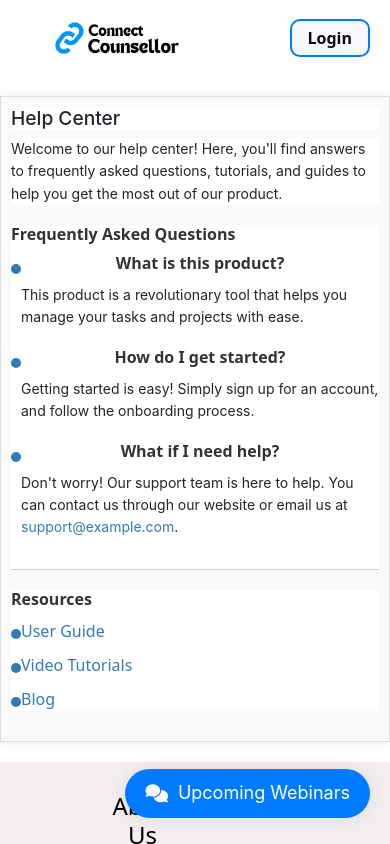
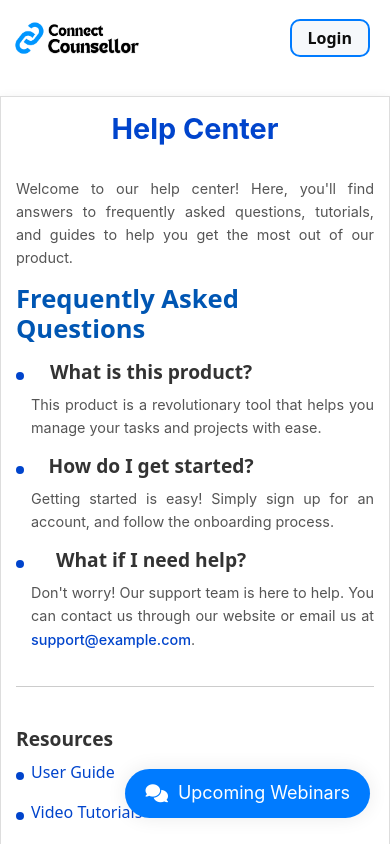
Before and after one commit to prathameshkhandare/Connectcounsellor, a React (Vite) app in the folder Client/: page /Help in a window 390 px wide. Shown: the top 844 px of the page. Built offline with nearby package versions, Linux system fonts and the light colour scheme; no server answers.

Commit message:
cs changes

```diff
--- a/Client/src/App.css
+++ b/Client/src/App.css
@@ -77,7 +77,7 @@ border-bottom: 1px #ccc;
 }
 
 .Logo-img {
-  margin-left: 50px;
+  margin-left: 10px;
 }
 
 
@@ -955,12 +955,15 @@ color: aliceblue;
 .footer {
   padding: 20px;
   margin-bottom: -26px;
-}
+  text-align: left; /* Ensure text alignment */
+}
+
 
 .footer-col-container {
   display: flex;
   flex-direction: row;
   justify-content: space-between;
+  align-items: flex-start; /* Ensure columns start from the top */
   flex-wrap: wrap;
   margin-left: 10%;
 }
@@ -969,11 +972,12 @@ color: aliceblue;
   flex: 1;
   margin: 10px;
   min-width: 200px;
+  text-align: left;
 }
 
 .footer-column h3 {
   margin-bottom: 10px;
-  margin-right: 70%;
+  text-align: left;
 }
 
 .footer-column ul {
--- a/Client/src/Components/Blog.jsx
+++ b/Client/src/Components/Blog.jsx
@@ -36,7 +36,7 @@ const Blog = () => {
           <img src={blog.image} alt={blog.title} className="blog-image" />
           <div className="blog-content">
             <div>
-              <p id='blog-category'>{blog.category}</p>
+              <p id='inner-blog-category'>{blog.category}</p>
               <p id='blog-title'>{blog.title}</p>
 
               <p>{blog.content}</p>
--- a/Client/src/Components/Help.jsx
+++ b/Client/src/Components/Help.jsx
@@ -10,7 +10,7 @@ const Help = () => {
       <h1 className="help-main-title">Help Center</h1>
       <p className="help-paragraph">Welcome to our help center! Here, you'll find answers to frequently asked questions, tutorials, and guides to help you get the most out of our product.</p>
       <section className="help-faq-section">
-        <h2 className="help-title">Frequently Asked Questions</h2>
+        <h2 className="help-title-main">Frequently Asked Questions</h2>
         <ul className="help-list">
           <li className="help-list-item">
             <h3 className="help-title">What is this product?</h3>
--- a/Client/src/Components/Stylesheets/Blog.css
+++ b/Client/src/Components/Stylesheets/Blog.css
@@ -1,3 +1,4 @@
+/* Blog Container */
 .blog-list {
   display: grid;
   grid-template-columns: 1fr;
@@ -5,65 +6,55 @@
   padding: 20px;
 }
 
+/* Blog Card */
 .blog-card {
   display: flex;
   flex-direction: row;
   background-color: #ffffff;
   border-radius: 8px;
-  box-shadow: 0 4px 8px rgba(0, 0, 0, 0.1); /* Box shadow for subtle depth */
-  transition: transform 0.3s ease-in-out, box-shadow 0.3s ease-in-out; /* Smooth transition for transform and box-shadow */
+  box-shadow: 0 4px 8px rgba(0, 0, 0, 0.1);
+  transition: transform 0.3s ease-in-out, box-shadow 0.3s ease-in-out;
   overflow: hidden;
-  margin: 0 60px; /* Margin around the box */
-  padding: 20px; /* Padding inside the box */
+  margin: 0 60px;
+  padding: 20px;
 }
 
+/* Blog Card Hover Effect */
 .blog-card:hover {
-  transform: translateY(-5px); /* Lift card on hover */
-  box-shadow: 0 8px 16px rgba(0, 0, 0, 0.2); /* Increase box shadow on hover for depth effect */
+  transform: translateY(-5px);
+  box-shadow: 0 8px 16px rgba(0, 0, 0, 0.2);
 }
 
+/* Blog Image */
 .blog-image {
   width: 350px;
   height: 350px;
   object-fit: cover;
-  margin-right: 40px; /* Space between image and content */
+  margin-right: 40px;
 }
 
+/* Blog Content */
 .blog-content {
   flex: 1;
-  padding: 0 20px; /* Padding inside the content box */
+  padding: 0 20px;
   display: flex;
   flex-direction: column;
   justify-content: space-between;
-}
-.blog-content p {
-  font-size: 1rem;
-  line-height: 1.6;
-  color: #444;
   text-align: justify; /* This will justify the text */
 }
 
-
+/* Blog Title */
 .blog-card h3 {
   font-size: 1.5rem;
   margin-bottom: 10px;
   color: #0044cc;
-
-
 }
 
-.blog-card p {
-  font-size: 1rem;
-  line-height: 1.6;
-  color: #444;
-
-}
-
-
+/* Blog Meta */
 .blog-meta {
   display: flex;
   align-items: center;
-  margin-top: 5px; /* Decrease the space between author name and date */
+  margin-top: 5px;
 }
 
 .blog-meta small {
@@ -72,41 +63,53 @@
 }
 
 .blog-date {
-  margin-left: 10%; /* Adjust date margin */
+  margin-left: 10%;
 }
 
-
-#blog-title{
-  font-weight: 700;
-  line-height: 1;
+/* Category Badge */
+#inner-blog-category {
+  width: 18%;
+  text-align: center;
+  padding: 1px;
+  background-color: rgba(0, 0, 255, 0.13);
+  border-radius: 20px;
+  color: blue;
 }
 
-#blog-category {
-  width: 40%;
-  /* text-align: center; */
-
-  padding: 3px;
-  line-height: 1;
-  /* background-color: #3896fa31; */
-  border-radius: 20px;
-  color: #007bff;
-}
-
-
+/* Mobile Responsive Adjustments */
 @media (max-width: 768px) {
+  /* Blog Card Stacking */
   .blog-card {
-      flex-direction: column;
+    flex-direction: column;
+    padding: 10px; /* Reduce padding for smaller screens */
+    margin: 0 20px; /* Reduce side margins */
   }
 
-  .blog-card .blog-image {
-      width: 100%;
-      height: auto;
-      margin: 0; /* Remove margins for smaller screens */
-      margin-bottom: 20px; /* Space between image and content in mobile view */
+  /* Full-width Blog Image */
+  .blog-image {
+    width: 100%; /* Full width on smaller screens */
+    height: auto; /* Maintain aspect ratio */
+    margin-bottom: 20px;
   }
 
+  /* Adjust Blog Content Padding */
   .blog-content {
-      width: 100%;
-      padding: 0; /* Remove padding for smaller screens */
+    width: 100%;
+    padding: 10px 0; /* Reduce padding on smaller screens */
+  }
+
+  /* Adjust Blog Meta Alignment */
+  .blog-meta {
+    flex-direction: column;
+    align-items: flex-start; /* Align meta content to the start */
+  }
+
+  .blog-date {
+    margin-left: 0; /* Remove extra margin on smaller screens */
+  }
+
+  /* Adjust Category Badge Size */
+  #inner-blog-category {
+    width: 40%; /* Make category badge smaller on mobile */
   }
 }
--- a/Client/src/Components/Stylesheets/Help.css
+++ b/Client/src/Components/Stylesheets/Help.css
@@ -1,34 +1,50 @@
+/* General Help Container */
 .help-container {
-  max-width: 800px;
-  margin: 40px auto;
-  padding: 20px;
-  background-color: #f9f9f9;
+  max-width: 900px; /* Increased width */
+  margin: 50px auto;
+  padding: 30px;
+  background-color: white;
   border: 1px solid #ddd;
-  box-shadow: 0 0 10px rgba(0, 0, 0, 0.1);
+  box-shadow: 0 4px 12px rgba(0, 0, 0, 0.1); /* Slightly larger shadow */
   font-size: 16px;
+  line-height: 1.6;
 }
 
-.help-title {
+/* Main Title */
+.help-main-title {
+  font-size: 2.5rem; /* Larger font size */
   font-weight: bold;
-  color: #333;
-  margin-bottom: 10px;
-  font-size: 1.2em;
+  color: #0044cc; /* Accent color */
+  text-align: center; /* Center the main title */
+  margin-bottom: 30px; /* More space below the title */
 }
 
-.help-main-title {
-  font-size: 1.5em;
+/* Section Headings */
+.help-title-main {
+  font-size: 2rem; /* Larger heading size */
+  color: #0056b3; /* Different shade for headings */
+  font-weight: 600;
+  margin-bottom: 20px;
 }
 
-.help-faq-section {
-  margin-bottom: 20px;
-  padding-bottom: 10px;
-  border-bottom: 1px solid #ccc;
+/* FAQ and Resource Titles */
+.help-title {
+  font-size: 1.5rem; /* Slightly larger sub-headings */
+  color: #333;
+  font-weight: 600;
+  margin-bottom: 10px;
+  margin-right: 70%;
 }
 
-.help-faq-section:last-child {
-  border-bottom: none;
+/* Paragraph Styling */
+.help-paragraph {
+  font-size: 1rem; /* Standardized paragraph font size */
+  color: #555; /* Softer color for body text */
+  margin-bottom: 25px;
+  text-align: justify; /* Justified text for a clean look */
 }
 
+/* List Styling */
 .help-list {
   list-style: none;
   padding: 0;
@@ -36,8 +52,8 @@
 }
 
 .help-list-item {
-  margin-bottom: 10px;
-  padding-left: 20px;
+  margin-bottom: 15px; /* Increased spacing between items */
+  padding-left: 25px; /* Increase padding */
   position: relative;
 }
 
@@ -45,25 +61,30 @@
   content: "";
   position: absolute;
   left: 0;
-  top: 10px;
-  width: 10px;
-  height: 10px;
-  background-color: #337ab7;
+  top: 12px;
+  width: 12px;
+  height: 12px;
+  background-color: #0044cc; /* Same color as main title */
   border-radius: 50%;
 }
 
+/* Links */
 .help-link {
   text-decoration: none;
-  color: #337ab7;
+  color: #0044cc;
+  font-weight: 500; /* Bolded links */
   transition: color 0.2s ease;
 }
 
 .help-link:hover {
-  color: #23527c;
+  color: #002d70; /* Darker color on hover */
 }
 
-.help-paragraph {
-  margin-bottom: 20px;
+/* FAQ Section */
+.help-faq-section {
+  margin-bottom: 40px; /* Larger bottom margin */
+  padding-bottom: 20px;
+  border-bottom: 1px solid #ccc;
 }
 
 /* Responsive Styles */
@@ -71,35 +92,56 @@
 /* Tablet styles (max-width: 768px) */
 @media (max-width: 768px) {
   .help-container {
-      padding: 15px; /* Adjust padding for smaller screens */
+    padding: 20px; /* Adjust padding for tablets */
+  }
+  .help-main-title {
+    font-size: 2rem; /* Slightly smaller font for main title */
+  }
+  .help-title-main {
+    font-size: 1.8rem; /* Adjusted section title size */
   }
   .help-title {
-      font-size: 1.1em; /* Slightly smaller font size */
+    font-size: 1.3rem;
+    margin-right: 50%;
   }
-  .help-main-title {
-      font-size: 1.4em; /* Slightly smaller font size */
+  .help-paragraph {
+    font-size: 0.95rem;
   }
   .help-list-item {
-      padding-left: 15px; /* Reduce padding for list items */
+    padding-left: 20px; /* Adjust padding for smaller screens */
+  }
+  .help-list-item:before {
+    width: 10px;
+    height: 10px;
   }
 }
 
 /* Mobile styles (max-width: 480px) */
 @media (max-width: 480px) {
   .help-container {
-      margin: 20px auto; /* Reduce margin for mobile */
-      padding: 10px; /* Further reduce padding for mobile */
+    margin: 20px auto;
+    padding: 15px;
+  }
+  .help-main-title {
+    font-size: 1.8rem;
+  }
+  .help-title-main {
+    font-size: 1.6rem;
+    margin-bottom: 15px;
   }
   .help-title {
-      font-size: 1em; /* Smaller font size for titles */
+    font-size: 1.2rem;
+    margin-right: 30%;
   }
-  .help-main-title {
-      font-size: 1.2em; /* Smaller font size for main titles */
+  .help-paragraph {
+    font-size: 0.9rem;
+    margin-bottom: 15px;
   }
   .help-list-item {
-      padding-left: 10px; /* Further reduce padding for list items */
+    padding-left: 15px;
   }
-  .help-paragraph {
-      font-size: 14px; /* Slightly smaller font size for paragraphs */
+  .help-list-item:before {
+    width: 8px;
+    height: 8px;
   }
 }
--- a/Client/src/Components/Stylesheets/LandingPageBlogs.css
+++ b/Client/src/Components/Stylesheets/LandingPageBlogs.css
@@ -47,7 +47,7 @@
 }
 #blog-topic {
   margin-top: 5px;
-  font-weight: 800;
+  font-weight: 600;
 }
 
   #blog-category {
--- a/Client/src/Components/Stylesheets/Notifications.css
+++ b/Client/src/Components/Stylesheets/Notifications.css
@@ -12,6 +12,7 @@
   color: #343a40;
   margin-bottom: 20px;
   text-align: center; /* Center the heading text */
+  background: transparent;
 }
 
 .notifications-container {
```
